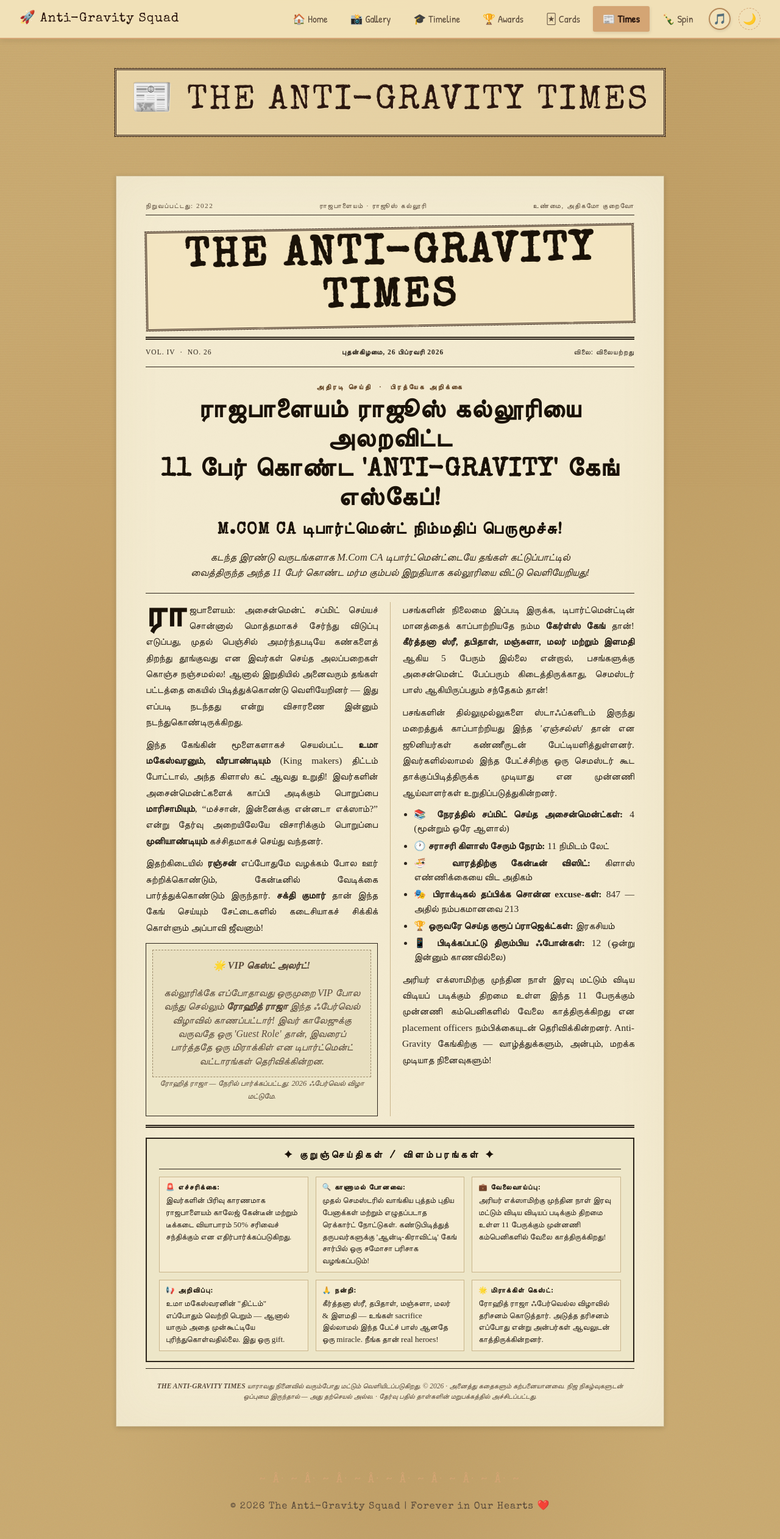
After one commit to Umamaheswaran1011/web, a Django app: page /newspaper/ in a window 1280 px wide. The commit adds this page. Shown: the whole page at 61% size. Run offline with Django 5.2, Linux system fonts and the light colour scheme; some libraries are stand-ins or nearby versions.

Commit message:
SOME CHANGE

```diff
--- a/farewell/static/css/main.css
+++ b/farewell/static/css/main.css
@@ -372,7 +372,7 @@ footer {
 }
 
 footer::before {
-    content: '~ · ~ · ~ · ~ · ~ · ~ · ~ · ~ · ~';
+    content: '~ Â· ~ Â· ~ Â· ~ Â· ~ Â· ~ Â· ~ Â· ~ Â· ~';
     display: block;
     margin-bottom: 1rem;
     color: #d4a574;
--- a/farewell/templates/farewell/base.html
+++ b/farewell/templates/farewell/base.html
@@ -53,6 +53,9 @@
                 <a href="{% url 'farewell:newspaper' %}"
                     class="nav-link {% if request.resolver_match.url_name == 'newspaper' %}active{% endif %}">📰
                     Times</a>
+                <a href="{% url 'farewell:spin_bottle' %}"
+                    class="nav-link {% if request.resolver_match.url_name == 'spin_bottle' %}active{% endif %}">🍾
+                    Spin</a>
                 <button class="navbar-music-toggle" id="navbar-music-toggle" title="Toggle Music">🎵</button>
                 <button class="theme-toggle" id="themeToggle" title="Toggle Dark Mode">🌙</button>
             </div>
--- /dev/null
+++ b/farewell/templates/farewell/newspaper.html
@@ -0,0 +1,173 @@
+{% extends 'farewell/base.html' %}
+{% load static %}
+
+{% block meta_description %}The Anti-Gravity Times — ராஜபாளையம் ராஜூஸ் கல்லூரியின் ஐதிகாசிக செய்தி!{% endblock %}
+
+{% block content %}
+<div class="newspaper-container">
+
+    <!-- ===== Masthead ===== -->
+    <div class="newspaper-header">
+        <div class="newspaper-top-strip">
+            <span>நிறுவப்பட்டது: 2022</span>
+            <span>ராஜபாளையம் · ராஜூஸ் கல்லூரி</span>
+            <span>உண்மை, அதிகமோ குறைவோ</span>
+        </div>
+        <h1 class="newspaper-title">THE ANTI-GRAVITY TIMES</h1>
+        <div class="newspaper-rule-double"></div>
+        <div class="newspaper-subheader">
+            <span>VOL. IV &nbsp;·&nbsp; NO. 26</span>
+            <span class="newspaper-date">புதன்கிழமை, 26 பிப்ரவரி 2026</span>
+            <span>விலை: விலையற்றது</span>
+        </div>
+        <div class="newspaper-rule-single"></div>
+    </div>
+
+    <!-- ===== Main Headline ===== -->
+    <div class="newspaper-headline-block">
+        <p class="newspaper-kicker">அதிரடி செய்தி &nbsp;·&nbsp; பிரத்யேக அறிக்கை</p>
+        <h2 class="newspaper-headline">
+            ராஜபாளையம் ராஜூஸ் கல்லூரியை அலறவிட்ட<br>
+            11 பேர் கொண்ட 'Anti-Gravity' கேங் எஸ்கேப்!<br>
+            <span style="font-size: 0.65em;">M.Com CA டிபார்ட்மென்ட் நிம்மதிப் பெருமூச்சு!</span>
+        </h2>
+        <p class="newspaper-deck">
+            கடந்த இரண்டு வருடங்களாக M.Com CA டிபார்ட்மென்ட்டையே தங்கள் கட்டுப்பாட்டில் வைத்திருந்த
+            அந்த 11 பேர் கொண்ட மர்ம கும்பல் இறுதியாக கல்லூரியை விட்டு வெளியேறியது!
+        </p>
+    </div>
+
+    <div class="newspaper-rule-single"></div>
+
+    <!-- ===== Multi-column Article ===== -->
+    <div class="newspaper-columns">
+
+        <p>
+            ராஜபாளையம்: அசைன்மென்ட் சப்மிட் செய்யச் சொன்னால் மொத்தமாகச் சேர்ந்து விடுப்பு எடுப்பது,
+            முதல் பெஞ்சில் அமர்ந்தபடியே கண்களைத் திறந்து தூங்குவது என இவர்கள் செய்த அலப்பறைகள்
+            கொஞ்ச நஞ்சமல்ல! ஆனால் இறுதியில் அனைவரும் தங்கள் பட்டத்தை கையில் பிடித்துக்கொண்டு
+            வெளியேறினர் — இது எப்படி நடந்தது என்று விசாரணை இன்னும் நடந்துகொண்டிருக்கிறது.
+        </p>
+
+        <p>
+            இந்த கேங்கின் மூளைகளாகச் செயல்பட்ட <strong>உமா மகேஸ்வரனும், வீரபாண்டியும்</strong>
+            (King makers) திட்டம் போட்டால், அந்த கிளாஸ் கட் ஆவது உறுதி!
+            இவர்களின் அசைன்மென்ட்களைக் காப்பி அடிக்கும் பொறுப்பை <strong>மாரிசாமியும்</strong>,
+            <q>மச்சான், இன்னைக்கு என்னடா எக்ஸாம்?</q> என்று தேர்வு அறையிலேயே விசாரிக்கும்
+            பொறுப்பை <strong>முனியாண்டியும்</strong> கச்சிதமாகச் செய்து வந்தனர்.
+        </p>
+
+        <p>
+            இதற்கிடையில் <strong>ரஞ்சன்</strong> எப்போதுமே வழக்கம் போல ஊர் சுற்றிக்கொண்டும்,
+            கேன்டீனில் வேடிக்கை பார்த்துக்கொண்டும் இருந்தார்.
+            <strong>சக்தி குமார்</strong> தான் இந்த கேங் செய்யும் சேட்டைகளில் கடைசியாகச்
+            சிக்கிக் கொள்ளும் அப்பாவி ஜீவனாம்!
+        </p>
+
+        <!-- VIP Box — inline in column flow -->
+        <div class="newspaper-photo-box">
+            <div class="newspaper-photo-placeholder" style="font-size: 1rem; padding: 14px;">
+                🌟 <strong>VIP கெஸ்ட் அலர்ட்!</strong><br><br>
+                கல்லூரிக்கே எப்போதாவது ஒருமுறை VIP போல வந்து செல்லும்
+                <strong>ரோஹித் ராஜா</strong> இந்த ஃபேர்வெல் விழாவில் காணப்பட்டார்!
+                இவர் காலேஜுக்கு வருவதே ஒரு 'Guest Role' தான்,
+                இவரைப் பார்த்ததே ஒரு மிராக்கிள் என டிபார்ட்மென்ட் வட்டாரங்கள் தெரிவிக்கின்றன.
+            </div>
+            <p class="newspaper-photo-caption">
+                ரோஹித் ராஜா — <em>நேரில் பார்க்கப்பட்டது: 2026 ஃபேர்வெல் விழா மட்டுமே.</em>
+            </p>
+        </div>
+
+        <p>
+            பசங்களின் நிலைமை இப்படி இருக்க, டிபார்ட்மென்ட்டின் மானத்தைக் காப்பாற்றியதே
+            நம்ம <strong>கேர்ள்ஸ் கேங்</strong> தான்!
+            <strong>கீர்த்தனா ஸ்ரீ, தபிதாள், மஞ்சுளா, மலர் மற்றும் இளமதி</strong> ஆகிய 5 பேரும்
+            இல்லை என்றால், பசங்களுக்கு அசைன்மென்ட் பேப்பரும் கிடைத்திருக்காது,
+            செமஸ்டர் பாஸ் ஆகியிருப்பதும் சந்தேகம் தான்!
+        </p>
+
+        <p>
+            பசங்களின் தில்லுமுல்லுகளை ஸ்டாஃப்களிடம் இருந்து மறைத்துக் காப்பாற்றியது
+            இந்த <em>'ஏஞ்சல்ஸ்'</em> தான் என ஜூனியர்கள் கண்ணீருடன் பேட்டியளித்துள்ளனர்.
+            இவர்களில்லாமல் இந்த பேட்ச்சிற்கு ஒரு செமஸ்டர் கூட தாக்குப்பிடித்திருக்க முடியாது
+            என முன்னணி ஆய்வாளர்கள் உறுதிப்படுத்துகின்றனர்.
+        </p>
+
+        <!-- Stats List -->
+        <ul class="newspaper-list">
+            <li>📚 <strong>நேரத்தில் சப்மிட் செய்த அசைன்மென்ட்கள்:</strong> 4 (மூன்றும் ஒரே ஆளால்)</li>
+            <li>🕐 <strong>சராசரி கிளாஸ் சேரும் நேரம்:</strong> 11 நிமிடம் லேட்</li>
+            <li>🍜 <strong>வாரத்திற்கு கேன்டீன் விஸிட்:</strong> கிளாஸ் எண்ணிக்கையை விட அதிகம்</li>
+            <li>🎭 <strong>பிராக்டிகல் தப்பிக்க சொன்ன excuse-கள்:</strong> 847 — அதில் நம்பகமானவை 213</li>
+            <li>🏆 <strong>ஒருவரே செய்த குரூப் ப்ராஜெக்ட்கள்:</strong> இரகசியம்</li>
+            <li>📱 <strong>பிடிக்கப்பட்டு திரும்பிய ஃபோன்கள்:</strong> 12 (ஒன்று இன்னும் காணவில்லை)</li>
+        </ul>
+
+        <p>
+            அரியர் எக்ஸாமிற்கு முந்தின நாள் இரவு மட்டும் விடிய விடியப் படிக்கும் திறமை உள்ள
+            இந்த 11 பேருக்கும் முன்னணி கம்பெனிகளில் வேலை காத்திருக்கிறது என
+            placement officers நம்பிக்கையுடன் தெரிவிக்கின்றனர்.
+            Anti-Gravity கேங்கிற்கு — வாழ்த்துக்களும், அன்பும், மறக்க முடியாத நினைவுகளும்!
+        </p>
+
+    </div><!-- end .newspaper-columns -->
+
+    <div class="newspaper-rule-double"></div>
+
+    <!-- ===== Classifieds ===== -->
+    <div class="newspaper-classifieds">
+        <h3 class="classifieds-title">✦ குறுஞ்செய்திகள் / விளம்பரங்கள் ✦</h3>
+        <div class="classifieds-grid">
+
+            <div class="classified-ad">
+                <strong>🚨 எச்சரிக்கை:</strong>
+                இவர்களின் பிரிவு காரணமாக ராஜபாளையம் காலேஜ் கேன்டீன் மற்றும் டீக்கடை வியாபாரம்
+                50% சரிவைச் சந்திக்கும் என எதிர்பார்க்கப்படுகிறது.
+            </div>
+
+            <div class="classified-ad">
+                <strong>🔍 காணாமல் போனவை:</strong>
+                முதல் செமஸ்டரில் வாங்கிய புத்தம் புதிய பேனாக்கள் மற்றும் எழுதப்படாத ரெக்கார்ட் நோட்டுகள்.
+                கண்டுபிடித்துத் தருபவர்களுக்கு 'ஆன்டி-கிராவிட்டி' கேங் சார்பில் ஒரு சமோசா பரிசாக வழங்கப்படும்!
+            </div>
+
+            <div class="classified-ad">
+                <strong>💼 வேலைவாய்ப்பு:</strong>
+                அரியர் எக்ஸாமிற்கு முந்தின நாள் இரவு மட்டும் விடிய விடியப் படிக்கும் திறமை உள்ள
+                11 பேருக்கும் முன்னணி கம்பெனிகளில் வேலை காத்திருக்கிறது!
+            </div>
+
+            <div class="classified-ad">
+                <strong>📢 அறிவிப்பு:</strong>
+                உமா மகேஸ்வரனின் "திட்டம்" எப்போதும் வெற்றி பெறும் — ஆனால் யாரும் அதை
+                முன்கூட்டியே புரிந்துகொள்வதில்லை. இது ஒரு gift.
+            </div>
+
+            <div class="classified-ad">
+                <strong>🙏 நன்றி:</strong>
+                கீர்த்தனா ஸ்ரீ, தபிதாள், மஞ்சுளா, மலர் & இளமதி — உங்கள் sacrifice இல்லாமல்
+                இந்த பேட்ச் பாஸ் ஆனதே ஒரு miracle. நீங்க தான் real heroes!
+            </div>
+
+            <div class="classified-ad">
+                <strong>🌟 மிராக்கிள் கெஸ்ட்:</strong>
+                ரோஹித் ராஜா ஃபேர்வெல்ல விழாவில் தரிசனம் கொடுத்தார்.
+                அடுத்த தரிசனம் எப்போது என்று அன்பர்கள் ஆவலுடன் காத்திருக்கின்றனர்.
+            </div>
+
+        </div>
+    </div>
+
+    <div class="newspaper-rule-single"></div>
+
+    <!-- ===== Footer ===== -->
+    <div class="newspaper-footer">
+        <p>
+            <strong>THE ANTI-GRAVITY TIMES</strong> யாராவது நினைவில் வரும்போது மட்டும் வெளியிடப்படுகிறது.
+            &copy; 2026 · அனைத்து கதைகளும் கற்பனையானவை. நிஜ நிகழ்வுகளுடன் ஒப்புமை இருந்தால் — அது தற்செயல் அல்ல.
+            · தேர்வு பதில் தாள்களின் மறுபக்கத்தில் அச்சிடப்பட்டது.
+        </p>
+    </div>
+
+</div><!-- end .newspaper-container -->
+{% endblock %}
--- a/farewell/urls.py
+++ b/farewell/urls.py
@@ -23,4 +23,5 @@ urlpatterns = [
     path('timeline/', views.timeline_view, name='timeline'),
     path('awards/', views.awards_view, name='awards'),
     path('newspaper/', views.newspaper, name='newspaper'),
+    path('spin-bottle/', views.spin_bottle, name='spin_bottle'),
 ]
--- a/farewell/views.py
+++ b/farewell/views.py
@@ -311,6 +311,17 @@ def newspaper(request):
     })
 
 
+def spin_bottle(request):
+    """
+    Dynamic Spin the Bottle mini-game page.
+    """
+    friends = Friend.objects.all()
+    return render(request, 'farewell/spin_bottle.html', {
+        'page_title': '🍾 Spin the Bottle',
+        'friends': friends,
+    })
+
+
 def custom_page_not_found(request, exception):
     """
     Custom 404 error page with scrapbook theme.
```
Also changed, not shown: other parts of farewell/static/css/main.css (+98 -31 lines), farewell/templates/farewell/character_cards.html (added, +111 -0 lines), farewell/templates/farewell/spin_bottle.html (added, +86 -0 lines), farewell/migrations/0005_add_trading_card_fields.py (added), farewell/static/images/pink_bottle.png (added).
